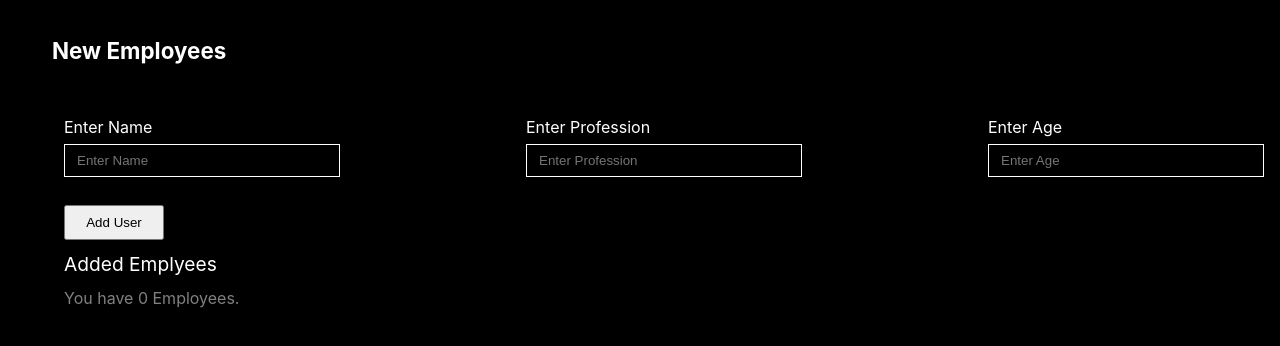
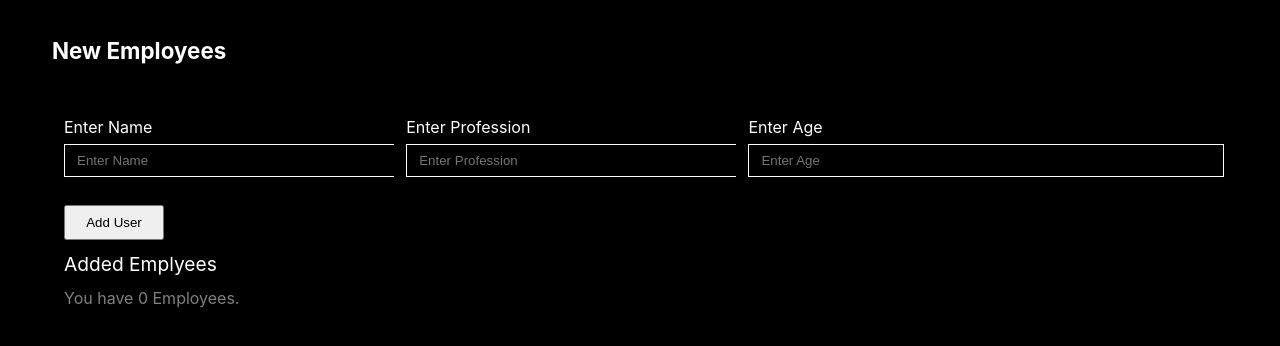
Before and after one commit to Bharath-S-J/Profession_Management_System_Accio, a plain HTML site: page index.html in a window 1280 px wide. Drawn offline with Linux system fonts and the light colour scheme; a web font is replaced by a local one.

Commit message:
Update style.css

```diff
--- a/style.css
+++ b/style.css
@@ -11,6 +11,7 @@ h5 {
 }
 .input_box {
   display: flex;
+  width: 80%;
   justify-content: space-between;
   align-items: center;
   flex-wrap: wrap;
@@ -20,7 +21,6 @@ h5 {
 .age_box {
   display: flex;
   flex-direction: column;
-  gap: 4;
   border: none;
 }
 .name_box,
@@ -35,6 +35,7 @@ input {
 input {
   border: 1px solid white;
   color: white;
+  width: 450px
 }
 .btn {
   margin-left: 12px;
```
